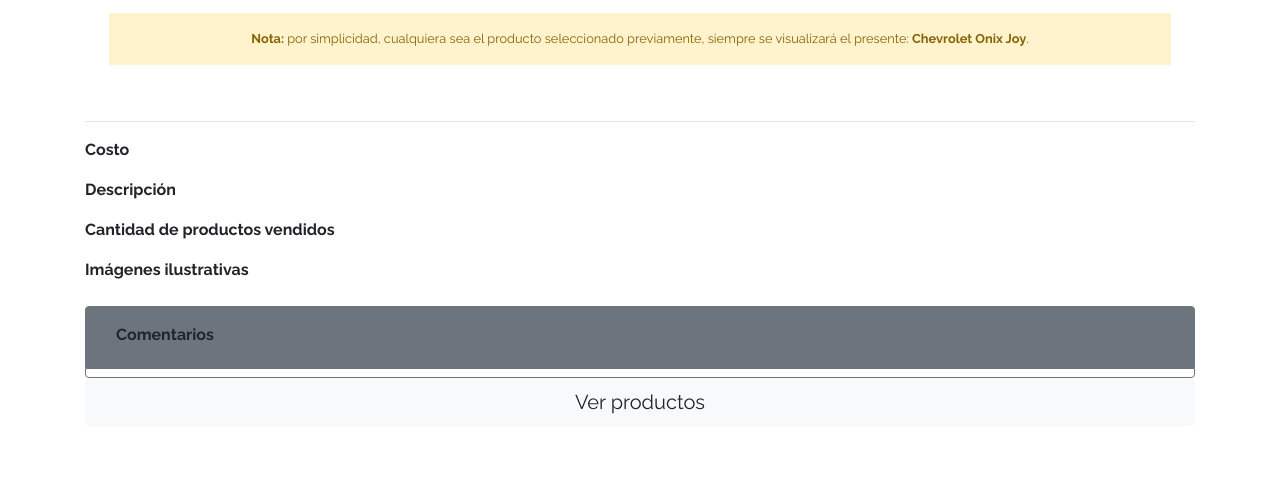
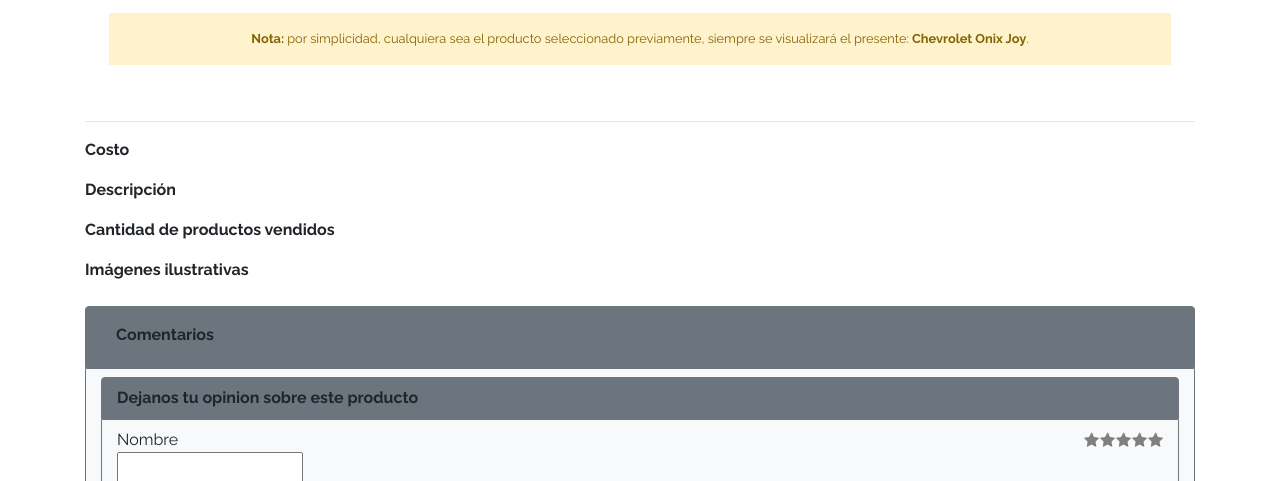
Before and after one commit to fabrem95/eCommerce-JaP, a plain HTML site: page product-info.html in a window 1280 px wide. Shown: the part 319-800 px from the top of the page. Drawn offline with Linux system fonts and the light colour scheme; no server answers; sample sign-in values are in the browser's storage.

Commit message:
Cree el formulario que recibe un nombre de usuario, puntuacion de estrellas y comentarios. Me falta realizar el desafiate, logrando mostrar el comentario en la pagina cuando se envie el formulario

```diff
--- a/js/product-info.js
+++ b/js/product-info.js
@@ -37,7 +37,7 @@
         let comments = array[i];
 
         htmlContentToAppend += `
-        <div class="border border-secondary rounded mb-2 p-2 bg-light depth-1">
+        <div class="border border-secondary rounded mb-2 p-2 depth-1">
             <div class="row">
                 <div class="col-md-9">
                     <h6 class="font-weight-bold text-primary ml-2">` + comments.user + `</h6>
@@ -52,7 +52,7 @@
                     <p class="ml-2">` + comments.description + `</p>
                 </div>
                 <div>
-                    <p class="font-weight-bold text-right mb-0">` + comments.dateTime + `</p>
+                    <p class="text-right mb-0">` + comments.dateTime + `</p>
                 </div>
         </div>`
 
@@ -60,6 +60,7 @@
     }
     for (let i = 0; i < array.length; i++){
         let comments = array[i];
+
         document.getElementById(i.toString()).innerHTML = starRate(comments.score)
     }
 }
@@ -99,3 +100,39 @@
         }
     })
 });
+
+const formComment = $( "form" ).submit(function( event ) {
+    console.log( $( this ).serializeArray() );
+    event.preventDefault();
+});
+
+// function showComments(array){
+
+//     let htmlContentToAppend = "";
+
+//     for(let i = 0; i < array.length; i++){
+//         let comments = array[i];
+
+//         htmlContentToAppend += `
+//         <div class="border border-secondary rounded mb-2 p-2 depth-1">
+//             <div class="row">
+//                 <div class="col-md-9">
+//                     <h6 class="font-weight-bold text-primary ml-2">` + comments.user + `</h6>
+//                 </div>
+//                 <div class="col-md-3">
+//                     <div id=`+ i.toString() +` class="text-right">
+//                     </div>
+//                 </div>
+//             </div>
+//                 <hr class="my-3">
+//                 <div>
+//                     <p class="ml-2">` + comments.description + `</p>
+//                 </div>
+//                 <div>
+//                     <p class="text-right mb-0">` + comments.dateTime + `</p>
+//                 </div>
+//         </div>`
+
+//         document.getElementById("productComments").innerHTML = htmlContentToAppend
+//     }
+// }
--- a/product-info.html
+++ b/product-info.html
@@ -14,9 +14,46 @@
   <link href="css/bootstrap.min.css" rel="stylesheet">
   <link href="css/styles.css" rel="stylesheet">
   <link rel="stylesheet" href="https://cdnjs.cloudflare.com/ajax/libs/font-awesome/4.7.0/css/font-awesome.min.css">
+  <link rel="stylesheet" href="https://stackpath.bootstrapcdn.com/font-awesome/4.7.0/css/font-awesome.min.css">
   <style>
     .checked {
       color: orange;
+    }
+    .stars{
+      float: right;
+      display: flex;
+      transform: rotateY(180deg);
+    }
+    .stars input {
+      display: none;
+    }
+    .stars label {
+      display: block;
+      cursor: pointer;
+      width: 16px;
+    }
+    .stars label:before{
+      content: '\f005';
+      font-family: fontAwesome;
+      position: relative;
+      display: block;
+      color: gray;
+    }
+    .stars label:after{
+      content: '\f005';
+      font-family: fontAwesome;
+      position: absolute;
+      display: block;
+      color: orange;
+      top: 0;
+      opacity: 0;
+      transition: .5s;
+      text-shadow: 0 2px 5px rgba(0,0,0,.5);
+    }
+    .stars label:hover:after,
+    .stars label:hover ~ label.after,
+    .stars input:checked ~ label:after{
+      opacity: 1;
     }
   </style>
 </head>
@@ -68,8 +105,25 @@
       <div class="container border border-secondary rounded-top bg-secondary">
         <dt class="col-lg-12 my-3 pb-1">Comentarios</dt>
       </div>
-      <div class="container border border-secondary rounded-bottom pt-2">
+      <div class="container border border-secondary rounded-bottom pt-2 bg-light">
         <div id="productComments">
+        </div>
+        <div class="container border border-secondary rounded-top bg-secondary">
+          <dt class="my-2">Dejanos tu opinion sobre este producto</dt>
+        </div>
+        <div class="container border border-secondary rounded-bottom py-2 mb-2">
+          <form id="postComment" action="">
+            <div class="stars">
+              </label><input id="rating-1" name="star" type="radio" value="1"><label for="rating-1"></label>
+              </label><input id="rating-2" name="star" type="radio" value="2"><label for="rating-2"></label>
+              </label><input id="rating-3" name="star" type="radio" value="3"><label for="rating-3"></label>
+              </label><input id="rating-4" name="star" type="radio" value="4"><label for="rating-4"></label>
+              </label><input id="rating-5" name="star" type="radio" value="5"><label for="rating-5"></label>
+            </div>
+            <label for="writeUrName">Nombre<br><input name="user" type="text" required></label>
+            <label for="writeComment">Comenta<textarea name="description" cols="129" rows="2"></textarea></label>
+            <button class="btn btn-primary">Comentar</button>
+          </form>
         </div>
       </div>
       <a type="button" class="btn btn-light btn-lg btn-block" href="products.html">Ver productos</a>
```
